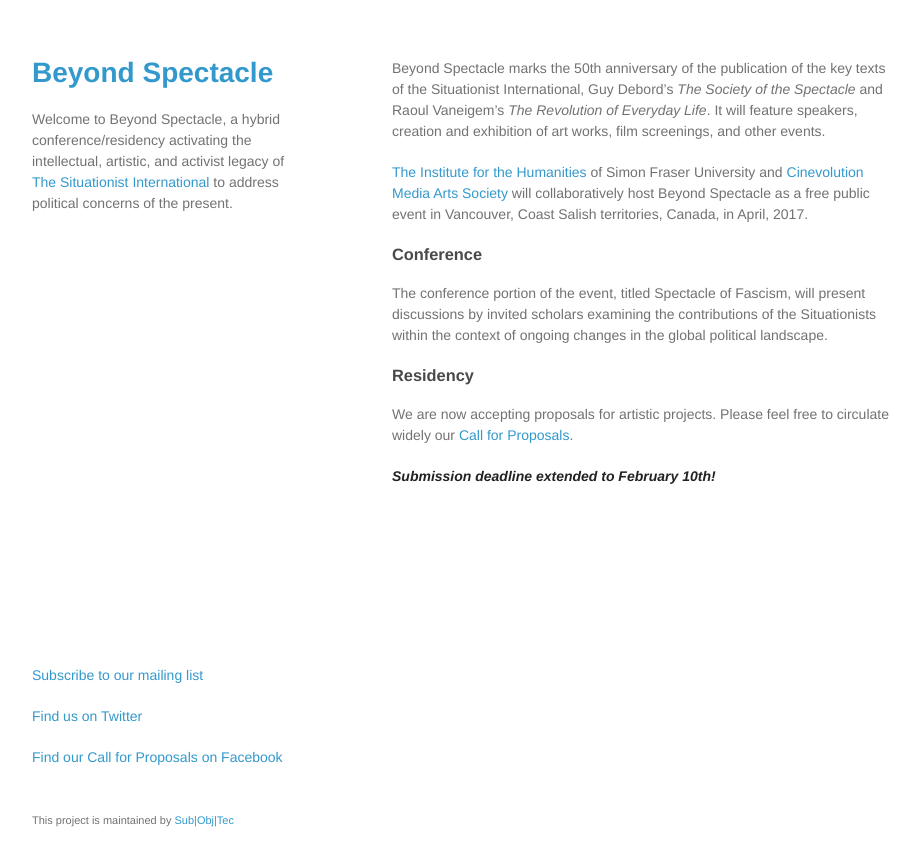
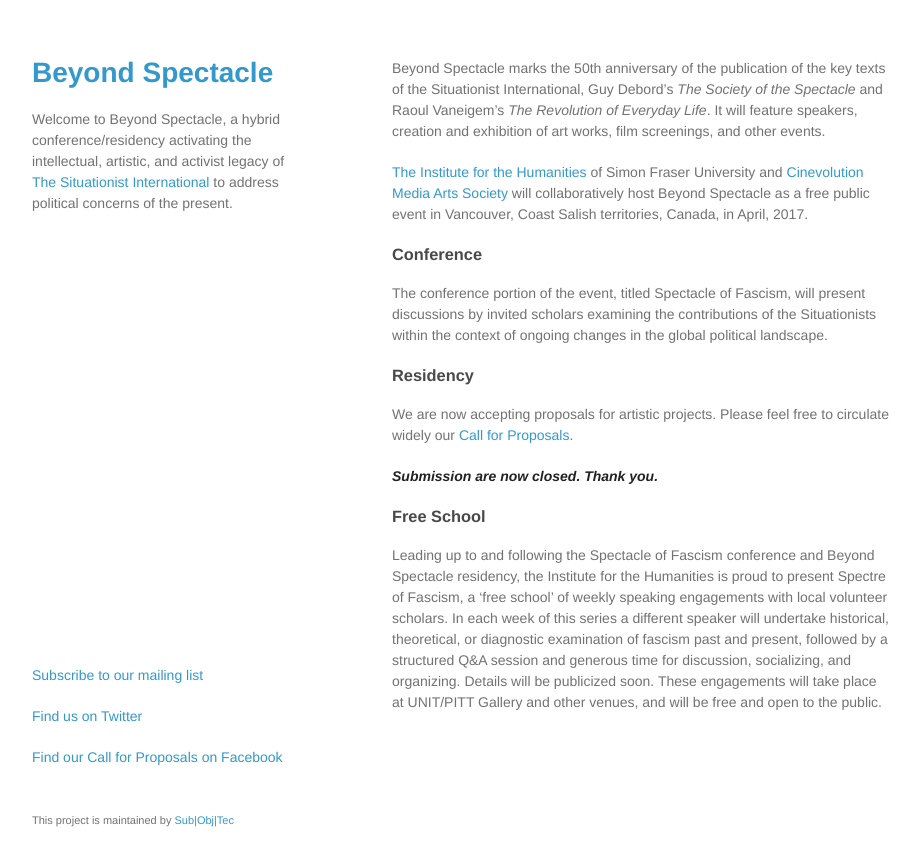
Before and after one commit to SubObjTec/beyond-spectacle, a Jekyll site: the page built from index.md, in a window 1280 px wide. Shown: the top 866 px of the page, without its empty margins (178-1098 px from the left). Built offline with Jekyll 4.4.1, drawn with Linux system fonts in a browser that asks for light colours.

Commit message:
CFP is now closed.

```diff
--- a/index.md
+++ b/index.md
@@ -26,4 +26,16 @@
 We are now accepting proposals for artistic projects. Please feel free to
 circulate widely our [Call for Proposals](./call-for-proposals).
 
-__*Submission deadline extended to February 10th!*__
+__*Submission are now closed. Thank you.*__
+
+### Free School
+
+Leading up to and following the Spectacle of Fascism conference and Beyond
+Spectacle residency, the Institute for the Humanities is proud to present
+Spectre of Fascism, a 'free school' of weekly speaking engagements with local
+volunteer scholars. In each week of this series a different speaker will
+undertake historical, theoretical, or diagnostic examination of fascism past and
+present, followed by a structured Q&A session and generous time for
+discussion, socializing, and organizing. Details will be publicized soon. These
+engagements will take place at UNIT/PITT Gallery and other venues, and will be
+free and open to the public.
```
Also changed, not shown: call-for-proposals.md (+2 -2 lines).
